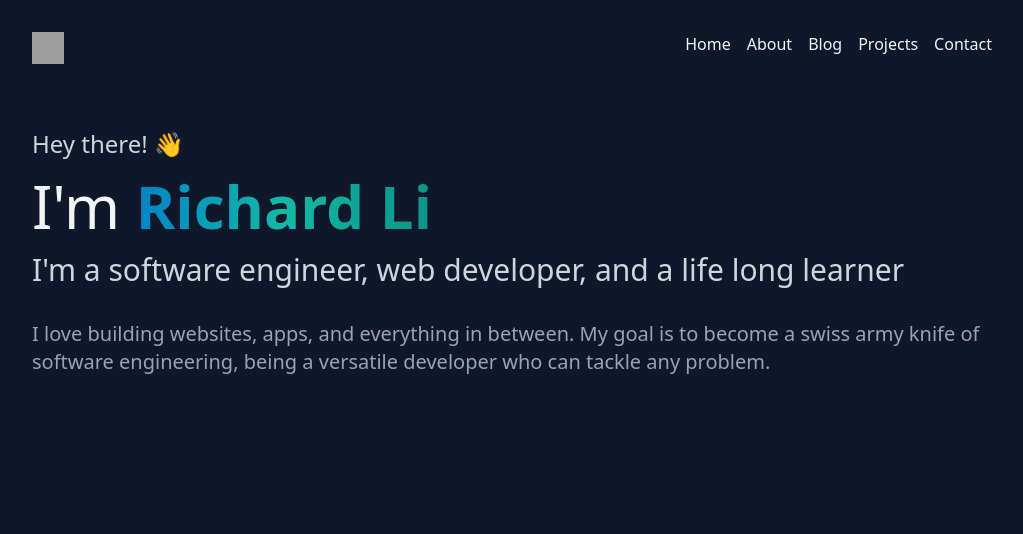
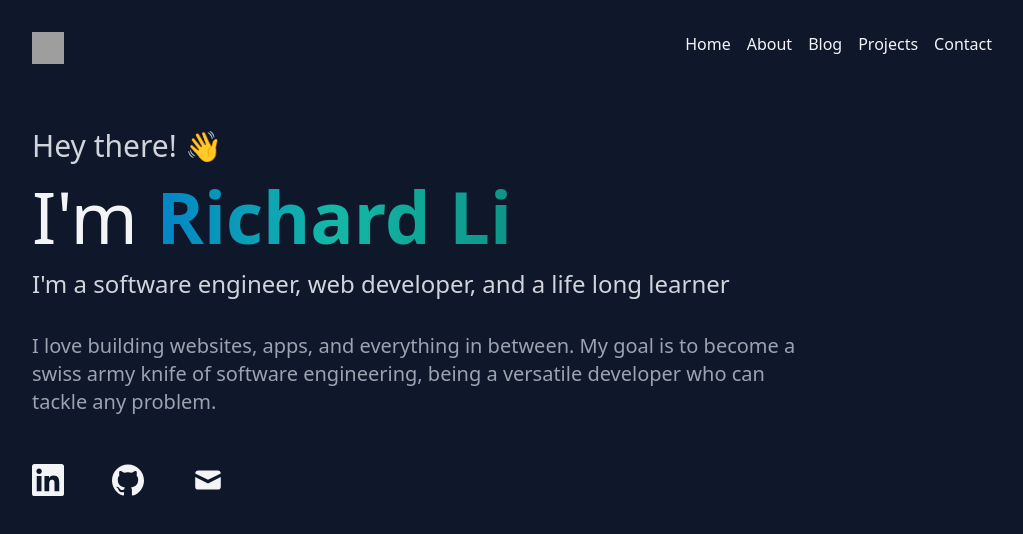
Before and after one commit to clsscrch/personal-site, an Astro site: page / in a window 1280 px wide. Shown: the whole page, without its empty margins (128-1151 px from the left). Built offline with nearby package versions, Linux system fonts and the light colour scheme; Astro itself is replaced by a stand-in of ours; grey boxes are pictures that could not be loaded.

Commit message:
Finished landing, added other pages

```diff
--- a/astro.config.mjs
+++ b/astro.config.mjs
@@ -1,8 +1,9 @@
 import { defineConfig } from 'astro/config';
+import tailwind from "@astrojs/tailwind";
 
-import tailwind from "@astrojs/tailwind";
+import react from "@astrojs/react";
 
 // https://astro.build/config
 export default defineConfig({
-  integrations: [tailwind()]
+  integrations: [tailwind(), react()]
 });
--- a/package.json
+++ b/package.json
@@ -10,8 +10,14 @@
     "astro": "astro"
   },
   "dependencies": {
+    "@astrojs/react": "^2.2.1",
     "@astrojs/tailwind": "^4.0.0",
+    "@types/react": "^18.2.15",
+    "@types/react-dom": "^18.2.7",
     "astro": "^2.8.3",
+    "react": "^18.2.0",
+    "react-dom": "^18.2.0",
+    "react-icons": "^4.10.1",
     "tailwindcss": "^3.3.3"
   }
 }
--- /dev/null
+++ b/src/components/Button.astro
@@ -0,0 +1,3 @@
+<button class="rounded-md border-cyan-500 border-2 p-2 text-cyan-500 hover:bg-cyan-500 hover:text-white transition duration-300 ease-in-out">
+    <slot/>
+</button>
--- /dev/null
+++ b/src/components/IconList.tsx
@@ -0,0 +1,21 @@
+import { SiLinkedin, SiGithub } from 'react-icons/si';
+import { HiMail } from 'react-icons/hi';
+
+const IconList = () => {
+    return (
+        <div className='flex gap-12'>
+            <a href="https://linkedin.com" target="_blank" rel="noreferrer">
+                <SiLinkedin size={"2em"} />
+            </a>
+            <a href="https://github.com" target="_blank" rel="noreferrer">
+                <SiGithub size={"2em"} />
+            </a>
+            <a href="mailto:" target="_blank" rel="noreferrer">
+                <HiMail size={"2em"} />
+            </a>
+
+        </div>
+    )
+}
+
+export default IconList;
--- a/src/layouts/Layout.astro
+++ b/src/layouts/Layout.astro
@@ -18,7 +18,9 @@ const { title, description } = Astro.props;
 		<meta name="generator" content={Astro.generator} />
 		<title>{title}</title>
 	</head>
-	<body class=" bg-slate-900 text-gray-100">
+	<!-- bg-[radial-gradient(ellipse_at_top_left,_var(--tw-gradient-stops))] from-slate-800 via-slate-900 to-slate-900 -->
+	<body class="
+		 bg-slate-900 text-gray-100 min-h-screen ">
 		<slot />
 	</body>
 </html>
--- a/src/pages/index.astro
+++ b/src/pages/index.astro
@@ -1,10 +1,12 @@
 ---
 import Layout from '../layouts/Layout.astro';
 import PixelMe from '../images/pixel_me.png';
+import Button from '../components/Button.astro';
+import IconList from  '../components/IconList.jsx';
 ---
 
 <Layout title="Hi, I'm Richard Li">
-	<main class="md:mx-32">
+	<main class="md:mx-32 ">
 		<nav class="flex justify-between p-8">
 			<div>
 				<a href="/">
@@ -25,21 +27,27 @@ import PixelMe from '../images/pixel_me.png';
 			</div>
 
 		</nav>
-		<header class="p-8 flex flex-col gap-4 ">
-			<h3 class="text-xl text-gray-300 tall:text-2xl lg:text-3xl">Hey there! 👋</h3>
-			<h1 class="text-5xl tall:text-6xl lg:text-7xl">I'm
+		<header class="px-8 py-0  md:p-8 flex flex-col gap-4">
+			<h3 class="text-xl text-gray-300  lg:text-3xl 3xl:text-5xl ">Hey there! 👋</h3>
+			<h1 class="text-5xl lg:text-7xl 3xl:text-9xl  ">I'm
 				<span class="bg-gradient-to-r bg-clip-text text-transparent from-sky-600 via-teal-500 to-teal-600 font-bold whitespace-nowrap">
 					Richard Li
 				</span>
 			</h1>
-			<h2 class="text-2xl text-gray-300 tall:text-3xl">I'm a software engineer, web developer, and a life long learner</h2>
+			<h2 class="text-2xl text-gray-300  3xl:text-4xl ">I'm a software engineer, web developer, and a life long learner</h2>
 
-			<h4 class="text-xl text-gray-400 pt-4">
+			<h4 class="text-xl text-gray-400 pt-4 md:max-w-3xl 3xl:text-2xl">
 				I love building websites, apps, and everything in between. My goal is to become a swiss army knife of software engineering,
 				being a versatile developer who can tackle any problem.
 			</h4>
 
+			<!-- Icon Section -->
+			<div class="py-8">
+				<IconList />
+			</div>
 
 		</header>
+
+
 	</main>
 </Layout>
--- a/tsconfig.json
+++ b/tsconfig.json
@@ -1,3 +1,7 @@
 {
-  "extends": "astro/tsconfigs/strict"
+  "extends": "astro/tsconfigs/strict",
+  "compilerOptions": {
+    "jsx": "react-jsx",
+    "jsxImportSource": "react"
+  }
 }
```
Also changed, not shown: src/pages/about.astro (added), src/pages/blog.astro (added), src/pages/projects.astro (added), 1 other file.
